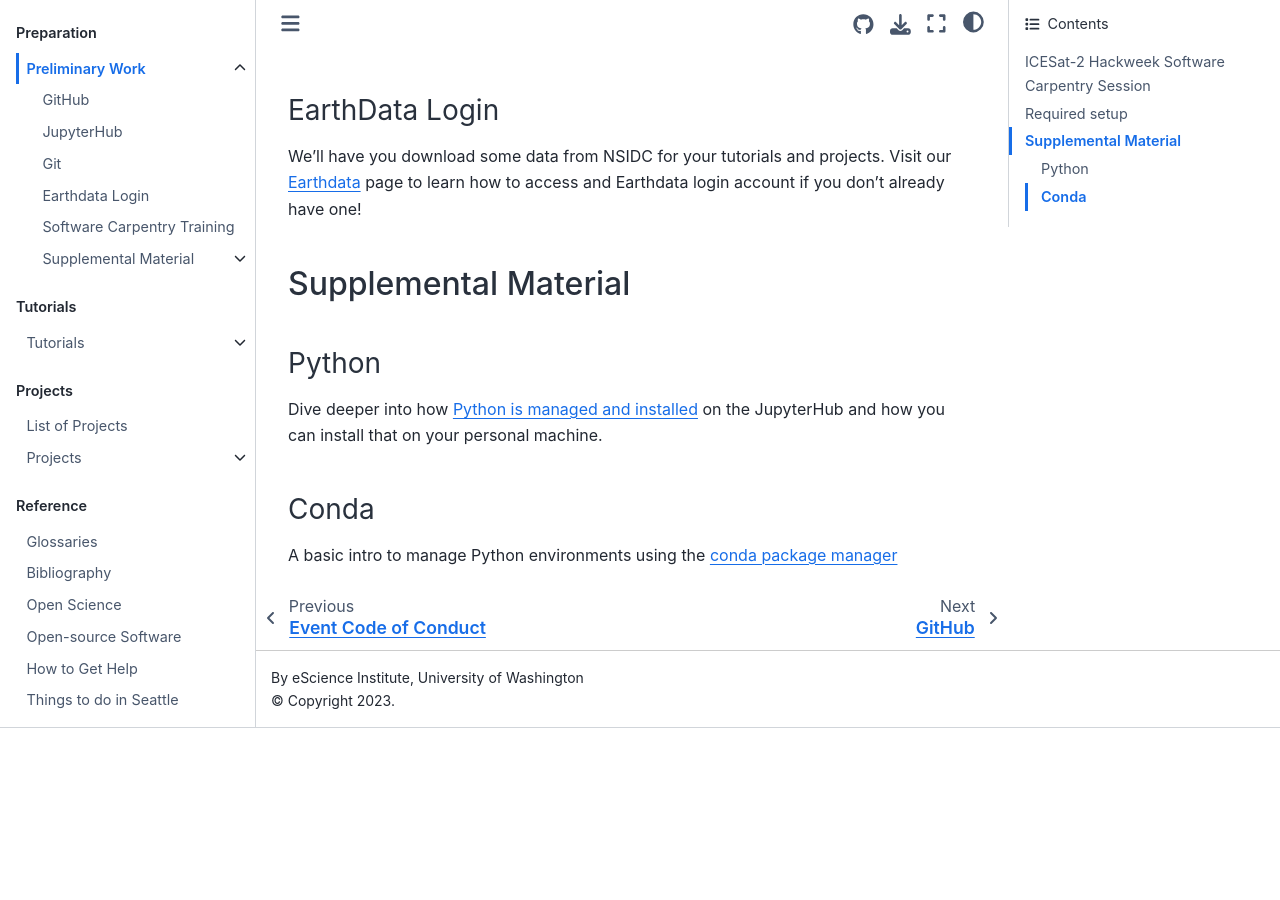
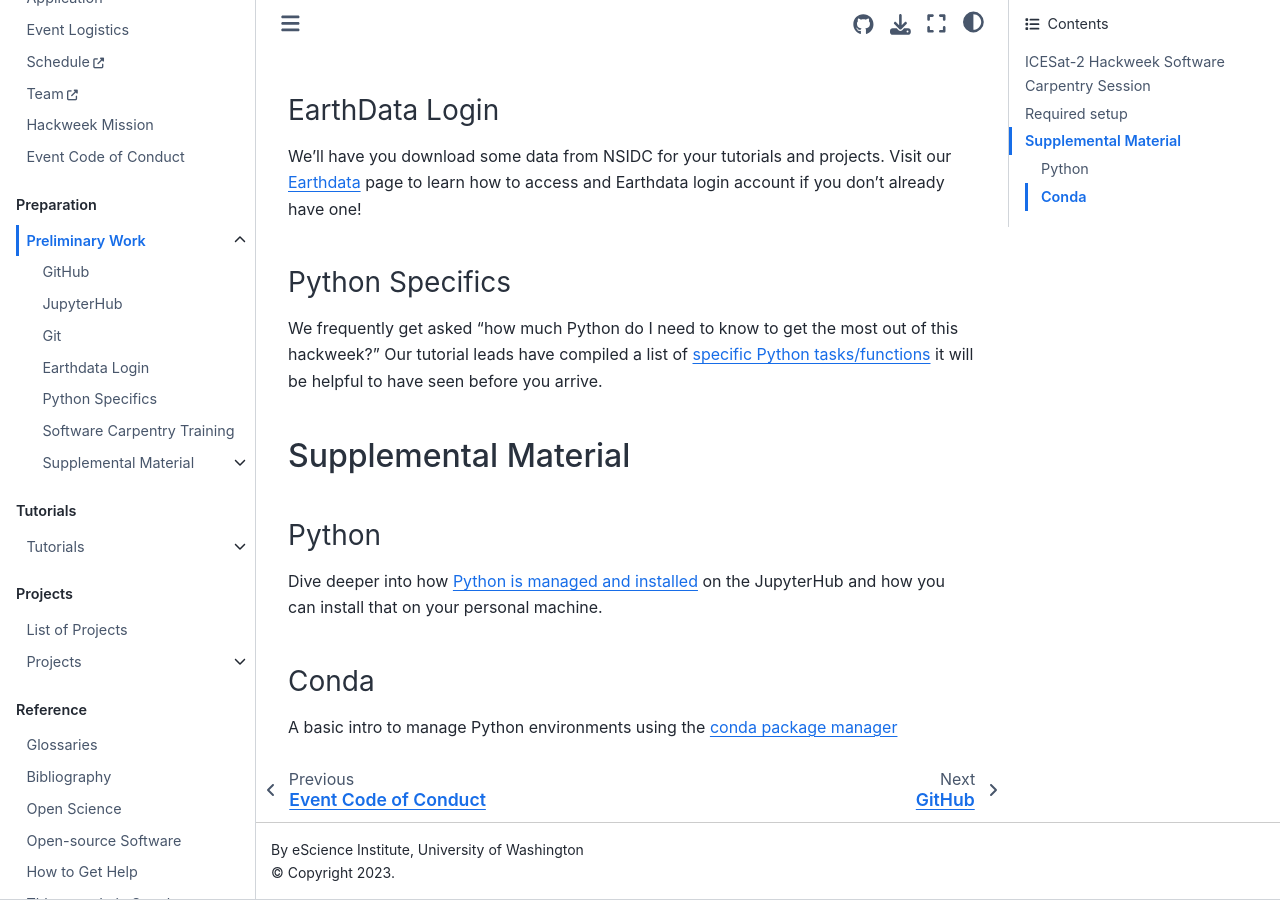
Before and after one commit to ICESAT-2HackWeek/ICESat-2-Hackweek-2023, a Jupyter Book: the page built from book/preliminary/index.md, in a window 1280 px wide and 900 px high, scrolled down 1791 px. Built offline with Jupyter Book 1.0.4 settings and Sphinx 7.4.7 and the Sphinx Book theme 1.1.4, drawn with Linux system fonts in a browser that asks for light colours; before the commit the page ends 2519 px from its top, so only the background shows below that.

Commit message:
add framework for listing specific python skills

```diff
--- a/book/_toc.yml
+++ b/book/_toc.yml
@@ -21,6 +21,7 @@ parts:
         - file: preliminary/jupyterhub
         - file: preliminary/git
         - file: preliminary/earthdata
+        - file: preliminary/python_specifics
         - file: preliminary/swc
         - file: preliminary/supplemental_index
           sections:
--- a/book/preliminary/index.md
+++ b/book/preliminary/index.md
@@ -85,6 +85,12 @@ We'll have you download some data from NSIDC for your tutorials and projects.
 Visit our [Earthdata](earthdata) page to learn how to access and Earthdata
 login account if you don't already have one!
 
+### Python Specifics
+
+We frequently get asked "how much Python do I need to know to get the most out of this hackweek?"
+Our tutorial leads have compiled a list of [specific Python tasks/functions](python_specifics) it will be helpful
+to have seen before you arrive.
+
 ## Supplemental Material
 
 ### Python
```
Also changed, not shown: book/preliminary/python_specifics.md (added, +20 -0 lines).
